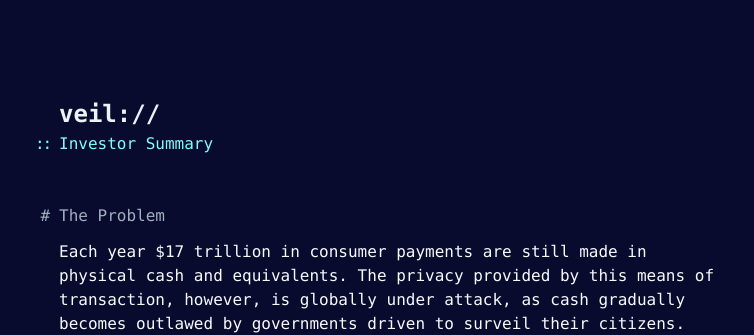
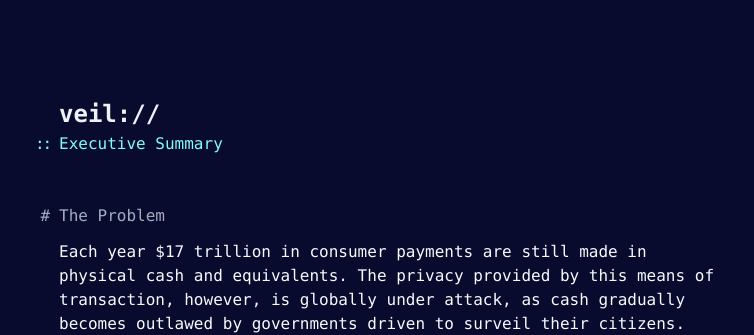
Before and after one commit to Veil-Project/veil-project.github.io, a Jekyll site: the page built from en/summary.html, in a window 1280 px wide. Shown: the top 335 px of the page, without its empty margins (245-999 px from the left). Built offline with Jekyll 4.4.1, drawn with Linux system fonts in a browser that asks for light colours; nearby versions of some CDN libraries.

Commit message:
Executive summary

```diff
--- a/en/summary.html
+++ b/en/summary.html
@@ -9,7 +9,7 @@ title: Veil Project Summary
   <head>
     <meta charset="utf-8" />
     <meta name="viewport" content="width=device-width, initial-scale=1" />
-    <title>Veil Investor Summary</title>
+    <title>Veil Executive Summary</title>
     <link
       href="https://unpkg.com/tailwindcss@1.2.0-canary.5/dist/tailwind.min.css"
       rel="stylesheet"
@@ -34,7 +34,7 @@ title: Veil Project Summary
               style="transform:translateX(calc(-100% - 1ex));letter-spacing: -2px;"
               >::</span
             >
-            Investor Summary
+            Executive Summary
           </span>
         </h1>
       </header>
```
